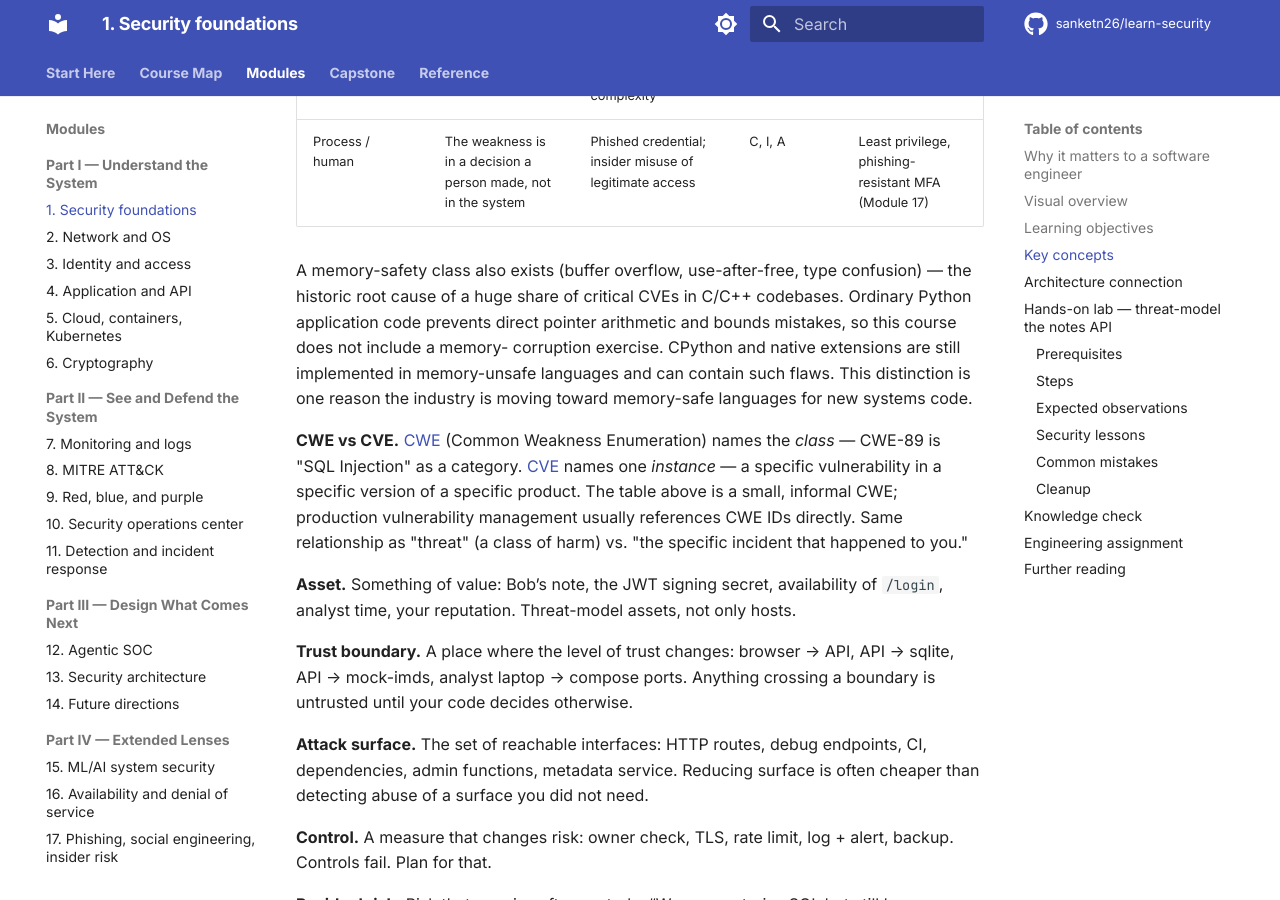
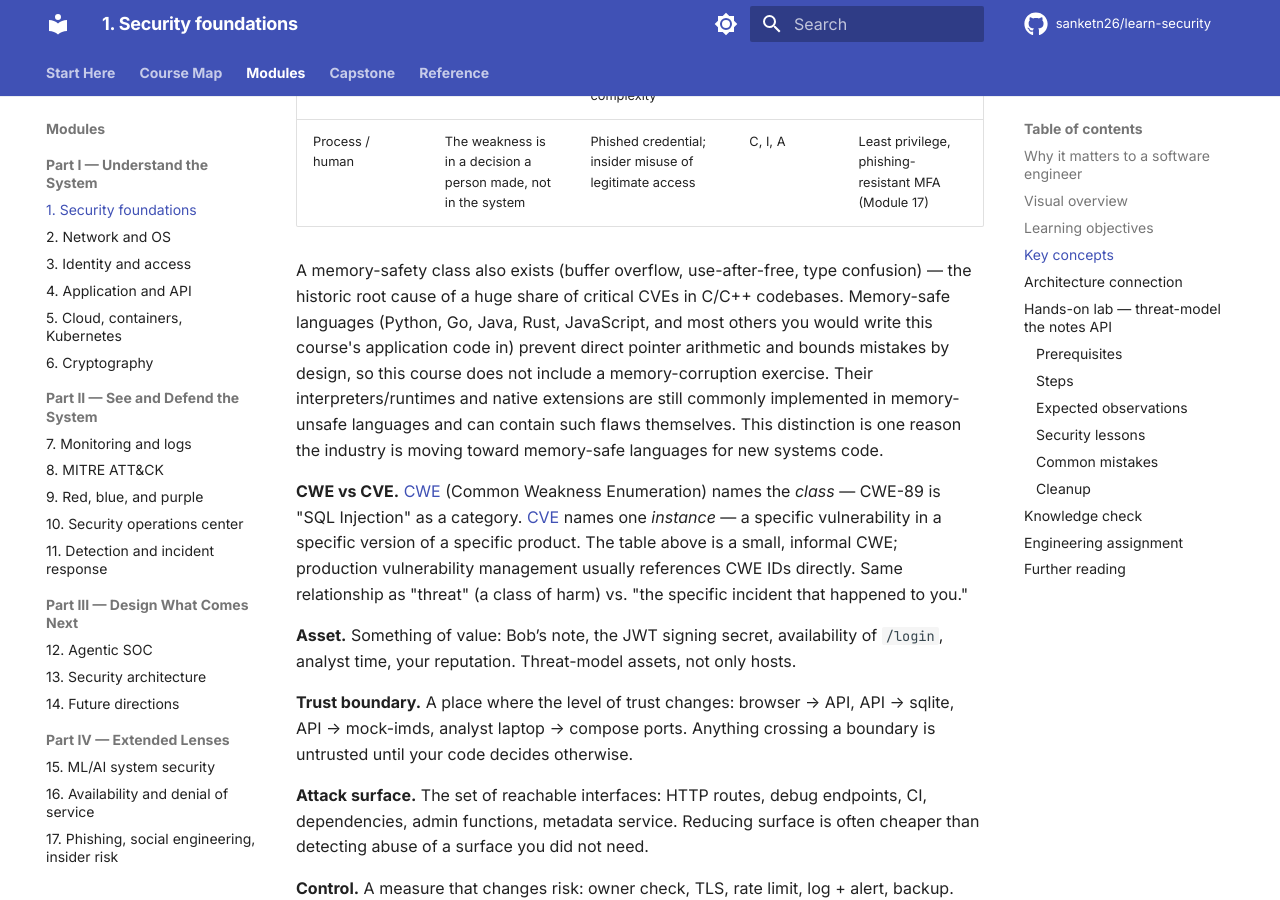
Before and after one commit to sanketn26/learn-security, an MkDocs documentation site: the page built from docs/modules/01-security-foundations.md, in a window 1280 px wide and 900 px high, scrolled down 3682 px. Built offline with MkDocs 1.6.1 and Material for MkDocs 9.7.7, drawn with Linux system fonts in a browser that asks for light colours; a script that is not in the unit is left out; comment, search, counter and statistics services are not loaded.

Commit message:
Clarify memory safety distinctions in security foundations module

```diff
--- a/docs/modules/01-security-foundations.md
+++ b/docs/modules/01-security-foundations.md
@@ -108,12 +108,13 @@ caught it and what kind of control fixes it:
 
 A memory-safety class also exists (buffer overflow, use-after-free, type
 confusion) — the historic root cause of a huge share of critical CVEs in
-C/C++ codebases. Ordinary Python application code prevents direct pointer
-arithmetic and bounds mistakes, so this course does not include a memory-
-corruption exercise. CPython and native extensions are still implemented in
-memory-unsafe languages and can contain such flaws. This distinction is one
-reason the industry is moving toward memory-safe languages for new systems
-code.
+C/C++ codebases. Memory-safe languages (Python, Go, Java, Rust, JavaScript,
+and most others you would write this course's application code in) prevent
+direct pointer arithmetic and bounds mistakes by design, so this course does
+not include a memory-corruption exercise. Their interpreters/runtimes and
+native extensions are still commonly implemented in memory-unsafe languages
+and can contain such flaws themselves. This distinction is one reason the
+industry is moving toward memory-safe languages for new systems code.
 
 **CWE vs CVE.** [CWE](https://cwe.mitre.org/) (Common Weakness Enumeration)
 names the *class* — CWE-89 is "SQL Injection" as a category. [CVE](https://cve.mitre.org/)
```
